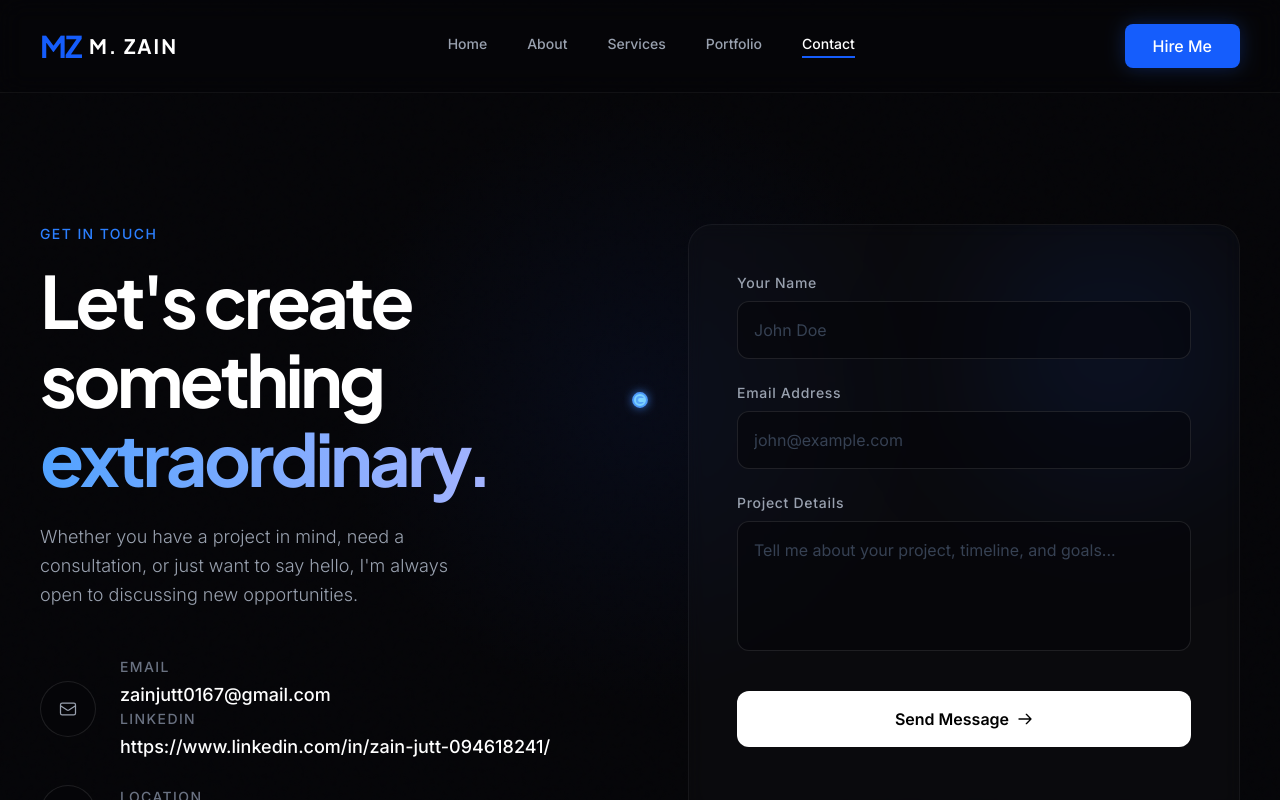
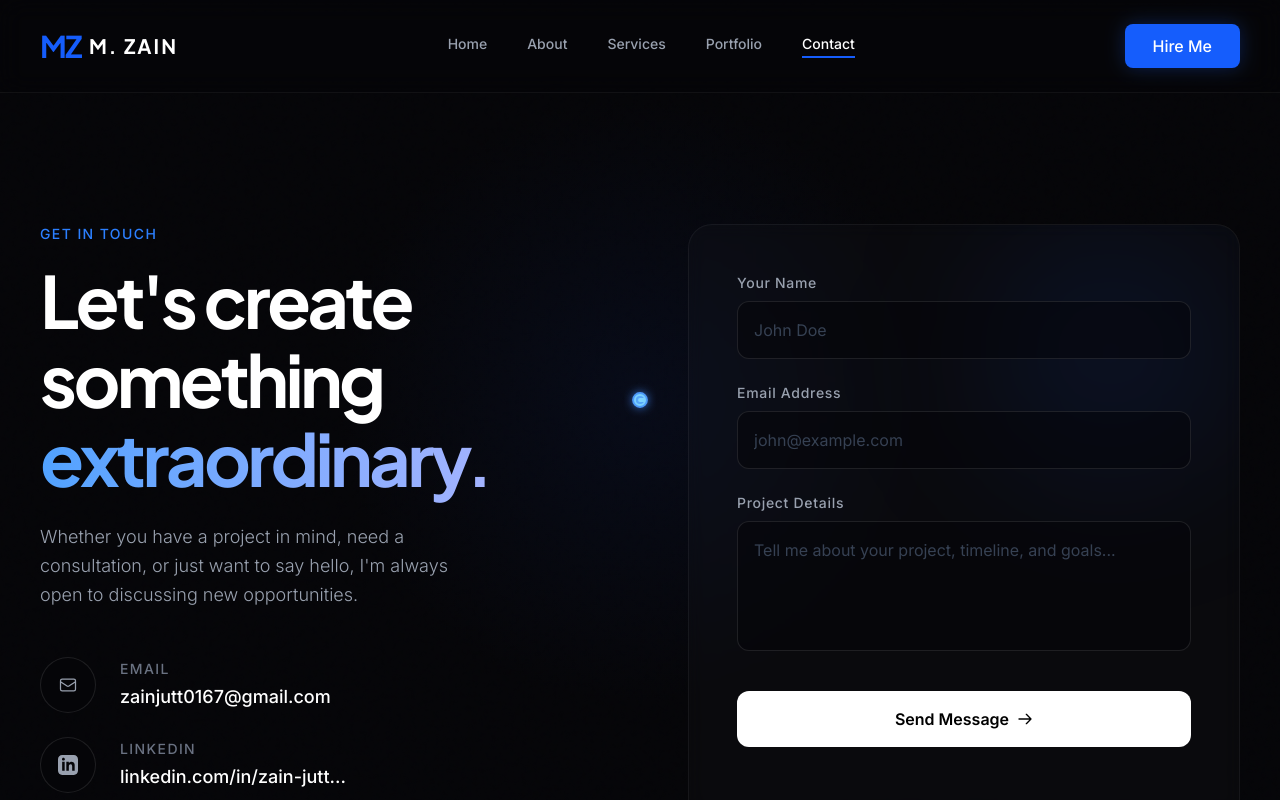
Before and after one commit to Zainjutt099/zainjutt099.github.io, a React (Vite) app: page /contact in a window 1280 px wide. Shown: the top 800 px of the page. Built offline with nearby package versions, Linux system fonts and the light colour scheme.

Commit message:
Update ContactPage.jsx

```diff
--- a/src/pages/ContactPage.jsx
+++ b/src/pages/ContactPage.jsx
@@ -25,30 +25,44 @@ const ContactPage = () => {
           </div>
 
           <div className="flex flex-col space-y-6">
+
+            {/* Email Link */}
             <a href="mailto:zainjutt0167@gmail.com" className="group flex items-center space-x-6">
-              <div className="w-14 h-14 rounded-full bg-[#050508] border border-white/10 flex items-center justify-center group-hover:bg-blue-500/10 group-hover:border-blue-500/30 transition-all">
+              <div className="w-14 h-14 rounded-full bg-[#050508] border border-white/10 flex items-center justify-center group-hover:bg-blue-500/10 group-hover:border-blue-500/30 transition-all flex-shrink-0">
                 <svg className="w-5 h-5 text-gray-400 group-hover:text-blue-400" fill="none" viewBox="0 0 24 24" stroke="currentColor">
                   <path strokeLinecap="round" strokeLinejoin="round" strokeWidth={1.5} d="M3 8l7.89 5.26a2 2 0 002.22 0L21 8M5 19h14a2 2 0 002-2V7a2 2 0 00-2-2H5a2 2 0 00-2 2v10a2 2 0 002 2z" />
                 </svg>
               </div>
-              <div>
+              <div className="overflow-hidden">
                 <p className="text-gray-500 text-sm font-medium uppercase tracking-widest mb-1">Email</p>
-                <p className="text-white font-medium text-lg group-hover:text-blue-400 transition-colors">zainjutt0167@gmail.com</p>
-                <p className="text-gray-500 text-sm font-medium uppercase tracking-widest mb-1">linkedin</p>
-                <p className="text-white font-medium text-lg group-hover:text-blue-400 transition-colors">https://www.linkedin.com/in/zain-jutt-094618241/</p>
+                <p className="text-white font-medium text-lg group-hover:text-blue-400 transition-colors truncate">zainjutt0167@gmail.com</p>
               </div>
             </a>
 
+            {/* LinkedIn Link (Added Separately) */}
+            <a href="https://www.linkedin.com/in/zain-jutt-094618241/" target="_blank" rel="noopener noreferrer" className="group flex items-center space-x-6">
+              <div className="w-14 h-14 rounded-full bg-[#050508] border border-white/10 flex items-center justify-center group-hover:bg-blue-500/10 group-hover:border-blue-500/30 transition-all flex-shrink-0">
+                <svg className="w-5 h-5 text-gray-400 group-hover:text-blue-400" fill="currentColor" viewBox="0 0 24 24">
+                  <path d="M19 0h-14c-2.761 0-5 2.239-5 5v14c0 2.761 2.239 5 5 5h14c2.762 0 5-2.239 5-5v-14c0-2.761-2.238-5-5-5zm-11 19h-3v-11h3v11zm-1.5-12.268c-.966 0-1.75-.79-1.75-1.764s.784-1.764 1.75-1.764 1.75.79 1.75 1.764-.783 1.764-1.75 1.764zm13.5 12.268h-3v-5.604c0-3.368-4-3.113-4 0v5.604h-3v-11h3v1.765c1.396-2.586 7-2.777 7 2.476v6.759z"/>
+                </svg>
+              </div>
+              <div className="overflow-hidden">
+                <p className="text-gray-500 text-sm font-medium uppercase tracking-widest mb-1">LinkedIn</p>
+                <p className="text-white font-medium text-lg group-hover:text-blue-400 transition-colors truncate">linkedin.com/in/zain-jutt...</p>
+              </div>
+            </a>
+
+            {/* Location Link */}
             <a href="#" className="group flex items-center space-x-6">
-              <div className="w-14 h-14 rounded-full bg-[#050508] border border-white/10 flex items-center justify-center group-hover:bg-blue-500/10 group-hover:border-blue-500/30 transition-all">
+              <div className="w-14 h-14 rounded-full bg-[#050508] border border-white/10 flex items-center justify-center group-hover:bg-blue-500/10 group-hover:border-blue-500/30 transition-all flex-shrink-0">
                 <svg className="w-5 h-5 text-gray-400 group-hover:text-blue-400" fill="none" viewBox="0 0 24 24" stroke="currentColor">
                   <path strokeLinecap="round" strokeLinejoin="round" strokeWidth={1.5} d="M17.657 16.657L13.414 20.9a1.998 1.998 0 01-2.827 0l-4.244-4.243a8 8 0 1111.314 0z" />
                   <path strokeLinecap="round" strokeLinejoin="round" strokeWidth={1.5} d="M15 11a3 3 0 11-6 0 3 3 0 016 0z" />
                 </svg>
               </div>
-              <div>
+              <div className="overflow-hidden">
                 <p className="text-gray-500 text-sm font-medium uppercase tracking-widest mb-1">Location</p>
-                <p className="text-white font-medium text-lg group-hover:text-blue-400 transition-colors">Remote / Worldwide</p>
+                <p className="text-white font-medium text-lg group-hover:text-blue-400 transition-colors truncate">Remote / Worldwide</p>
               </div>
             </a>
           </div>
```
